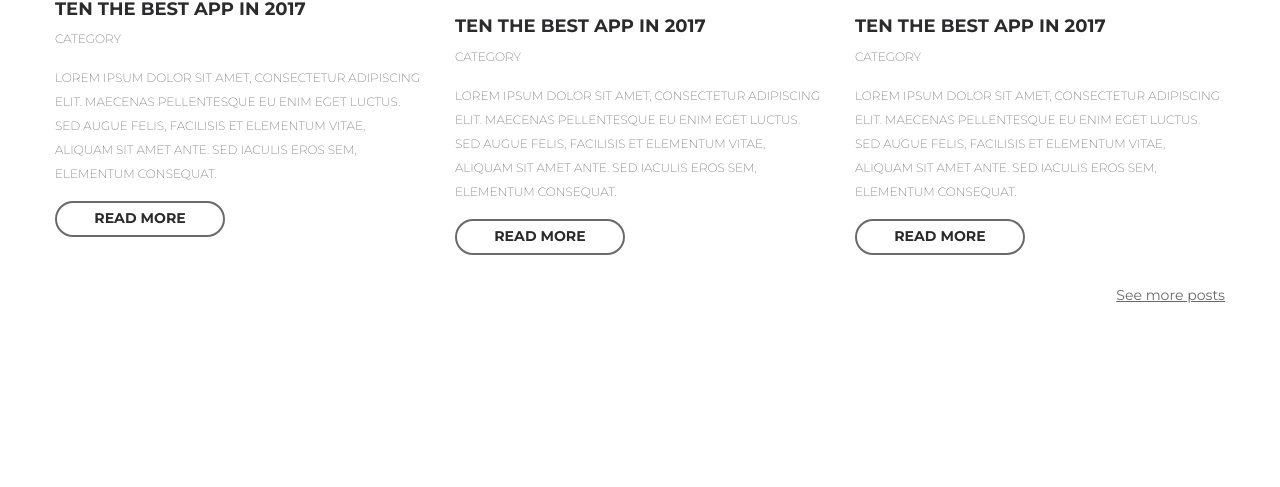
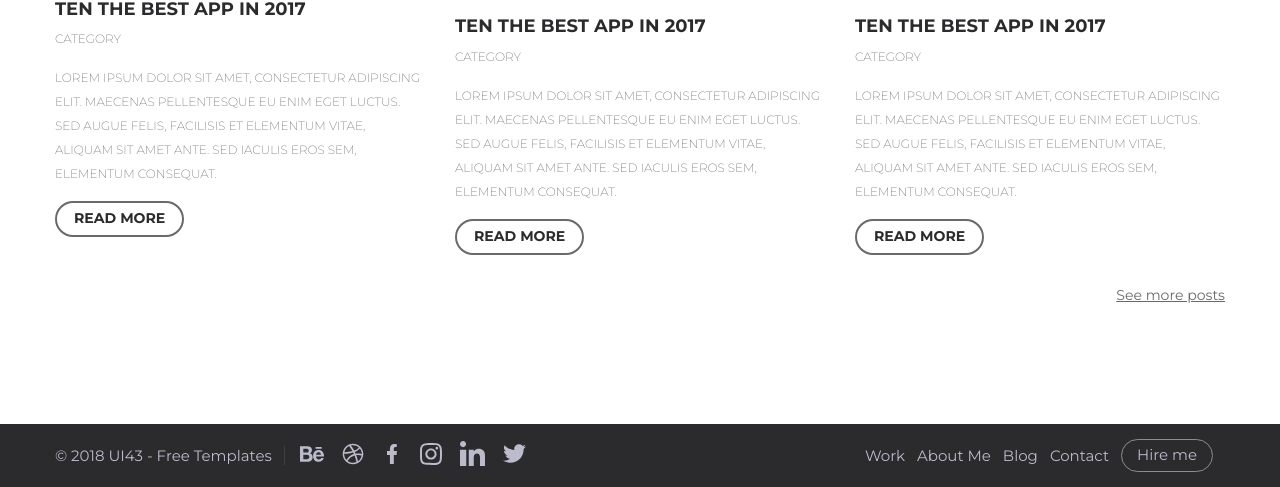
Before and after one commit to egorystuff/Portfolio, a plain HTML site: page index.html in a window 1280 px wide. Shown: the part 3217-3704 px from the top of the page. Before the commit the page ends 3641 px from the top, so only its background shows below. Drawn offline with Linux system fonts and the light colour scheme; files whose address does not match are found by name.

Commit message:
Create block "footer"

```diff
--- a/css/blocks/btn.less
+++ b/css/blocks/btn.less
@@ -39,6 +39,7 @@
   // Modificators
   &--sm {
     padding: 0.6em 1.2em;
+    min-width: 0;
 
     font-size: 0.94rem;
     font-weight: 700;
--- /dev/null
+++ b/css/blocks/footer.less
@@ -0,0 +1,69 @@
+// main: ../style.less
+.footer {
+  padding: 1rem 0;
+  background-color: @black;
+}
+
+.footer__inner {
+  display: flex;
+  justify-content: space-between;
+}
+
+.footer__credits {
+  display: flex;
+  align-items: center;
+}
+
+.footer__copyright {
+  padding-right: 0.8rem;
+  margin-right: 1rem;
+
+  font-size: 1rem;
+  color: #bbbbcc;
+
+  border-right: 1px solid fade(@gray, 35%);
+}
+
+.footer__social {
+  display: flex;
+  align-items: center;
+
+  a {
+    margin-right: 1.2rem;
+    text-decoration: none;
+  }
+}
+
+.footer__nav {
+  display: flex;
+  font-size: 1rem;
+  align-items: center;
+}
+
+.footer__nav-link {
+  margin-right: 0.8rem;
+
+  color: #bbbbcc;
+  text-decoration: none;
+
+  &:hover {
+    text-decoration: underline;
+  }
+
+  &--btn {
+    padding: 0.5rem 1rem;
+
+    border-radius: 20px;
+    border: 1px solid @gray-light;
+    line-height: 1.1;
+
+    &:hover {
+      text-decoration: none;
+      background-color: #bbbbcc;
+      border-color: #bbbbcc;
+      color: @black;
+
+      transition: 0.2s linear;
+    }
+  }
+}
--- a/css/style.less
+++ b/css/style.less
@@ -45,6 +45,7 @@ p {
 @import 'blocks/reviews';
 @import 'blocks/news';
 @import 'blocks/articles';
+@import 'blocks/footer';
 
 // Helpers
 @import 'blocks/helpers';
--- a/index.html
+++ b/index.html
@@ -297,7 +297,7 @@
     </div>
     <!-- Reviews -->
 
-    <!-- new News -->
+    <!-- new block News -->
     <section class="news">
       <div class="container">
         <div class="news__header">
@@ -417,5 +417,79 @@
 
       <!-- container -->
     </section>
+
+    <!-- new block Footer -->
+    <footer class="footer">
+      <div class="container">
+        <div class="footer__inner">
+          <div class="footer__credits">
+            <div class="footer__copyright">
+              &copy; 2018 UI43 - Free Templates
+            </div>
+
+            <div class="footer__social">
+              <a href="#" target="_blank" rel="noopener noreferrer">
+                <img
+                  src="images/logos_gray/behance_gray.svg"
+                  width="24px"
+                  alt=""
+                />
+              </a>
+
+              <a href="#" target="_blank" rel="noopener noreferrer">
+                <img
+                  src="images/logos_gray/dribble_gray.svg"
+                  width="22px"
+                  alt=""
+                />
+              </a>
+
+              <a href="#" target="_blank" rel="noopener noreferrer">
+                <img
+                  src="images/logos_gray/facebook_gray.svg"
+                  width="20px"
+                  alt=""
+                />
+              </a>
+
+              <a href="#" target="_blank" rel="noopener noreferrer">
+                <img
+                  src="images/logos_gray/instagram_gray.svg"
+                  width="22px"
+                  alt=""
+                />
+              </a>
+
+              <a href="#" target="_blank" rel="noopener noreferrer">
+                <img
+                  src="images/logos_gray/linkedin_gray.svg"
+                  width="25px"
+                  alt=""
+                />
+              </a>
+
+              <a href="#" target="_blank" rel="noopener noreferrer">
+                <img
+                  src="images/logos_gray/twitter_gray.svg"
+                  width="23px"
+                  alt=""
+                />
+              </a>
+            </div>
+          </div>
+          <nav class="footer__nav">
+            <a class="footer__nav-link" href="#">Work</a>
+            <a class="footer__nav-link" href="#">About Me</a>
+            <a class="footer__nav-link" href="#">Blog</a>
+            <a class="footer__nav-link" href="#">Contact</a>
+            <a class="footer__nav-link footer__nav-link--btn" href="#"
+              >Hire me</a
+            >
+          </nav>
+        </div>
+        <!-- footer__inner -->
+      </div>
+      <!-- container -->
+    </footer>
   </body>
 </html>
```
Also changed, not shown: css/style.css, images/logos_gray/behance_gray.svg (added), images/logos_gray/dribble_gray.svg (added), images/logos_gray/facebook_gray.svg (added), images/logos_gray/instagram_gray.svg (added), images/logos_gray/linkedin_gray.svg (added), images/logos_gray/twitter_gray.svg (added).
